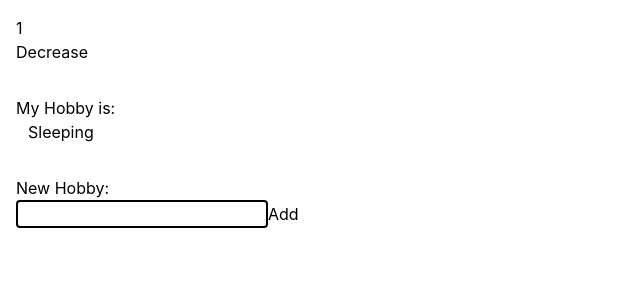
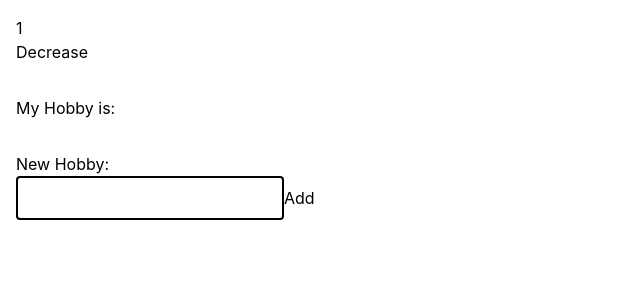
Before and after one commit to kodacampmain/koda-b9-react, a React (Vite) app: page /state in a window 1280 px wide. Shown: the top 300 px of the page, without its empty margins (0-640 px from the left). Built offline with nearby package versions, Linux system fonts and the light colour scheme.

Commit message:
feat: qna day 2

```diff
--- a/src/pages/Home.jsx
+++ b/src/pages/Home.jsx
@@ -6,11 +6,14 @@ function Home() {
   const [username, setUsername] = useState("my username");
   //   console.log(username);
   return (
-    <>
+    <main className="min-h-screen grid grid-rows-[auto_1fr_auto]">
       <Header title="Home" />
+      {/* Header({title="Home"}) */}
       {/* <h1>Home</h1> */}
+      <section>
         <p>My Name is: {username}</p>
         <form
+          // className="grow"
           onSubmit={(e) => {
             e.preventDefault();
             setUsername(e.target.username.value);
@@ -23,7 +26,11 @@ function Home() {
           </div>
           <button type="submit">Update Username</button>
         </form>
-    </>
+      </section>
+      <footer className="p-5 bg-amber-200">
+        <p>Ini Footer</p>
+      </footer>
+    </main>
   );
 }
 
--- a/src/pages/Parent.jsx
+++ b/src/pages/Parent.jsx
@@ -3,7 +3,14 @@ import { useState, useEffect } from "react";
 // state lifting
 
 function Parent() {
-  const [hobbies, setHobbies] = useState(["Sleeping"]);
+  const [hobbies, setHobbies] = useState(() => {
+    // mengambil dari localstorage
+    const hobbies = localStorage.getItem("hobbies");
+    if (!hobbies) {
+      return [];
+    }
+    return JSON.parse(hobbies);
+  });
   const [num, setNum] = useState(1);
   useEffect(() => {
     console.log("did mount");
@@ -12,6 +19,10 @@ function Parent() {
   }, []); // no trigger
   useEffect(() => {
     console.log("hobby updated");
+    // update ke localstorage
+    if (hobbies && hobbies.length > 0) {
+      localStorage.setItem("hobbies", JSON.stringify(hobbies));
+    }
   }, [hobbies]); // triggered when hobbies changed/created
   // useEffect(() => {
   //   console.log("num updated");
@@ -64,8 +75,10 @@ function AddNewHobby({ updateHobby }) {
       className="p-4"
       onSubmit={(e) => {
         e.preventDefault();
+        const newHobby = e.target.hobby.value;
         updateHobby((prevState) => {
-          const newHobbies = [...prevState, e.target.hobby.value];
+          const newHobbies = [...prevState, newHobby];
+          e.target.hobby.value = "";
           return newHobbies;
           //   prevState.push(e.target.hobby.value);
           //   return prevState;
@@ -78,7 +91,7 @@ function AddNewHobby({ updateHobby }) {
         type="text"
         name="hobby"
         id="hobby"
-        className="border-2 border-black border-solid rounded-sm"
+        className="border-2 border-black border-solid rounded-sm p-2"
       />
       <button type="submit">Add</button>
     </form>
```
Lines whose indentation alone changed are shown as unchanged.
